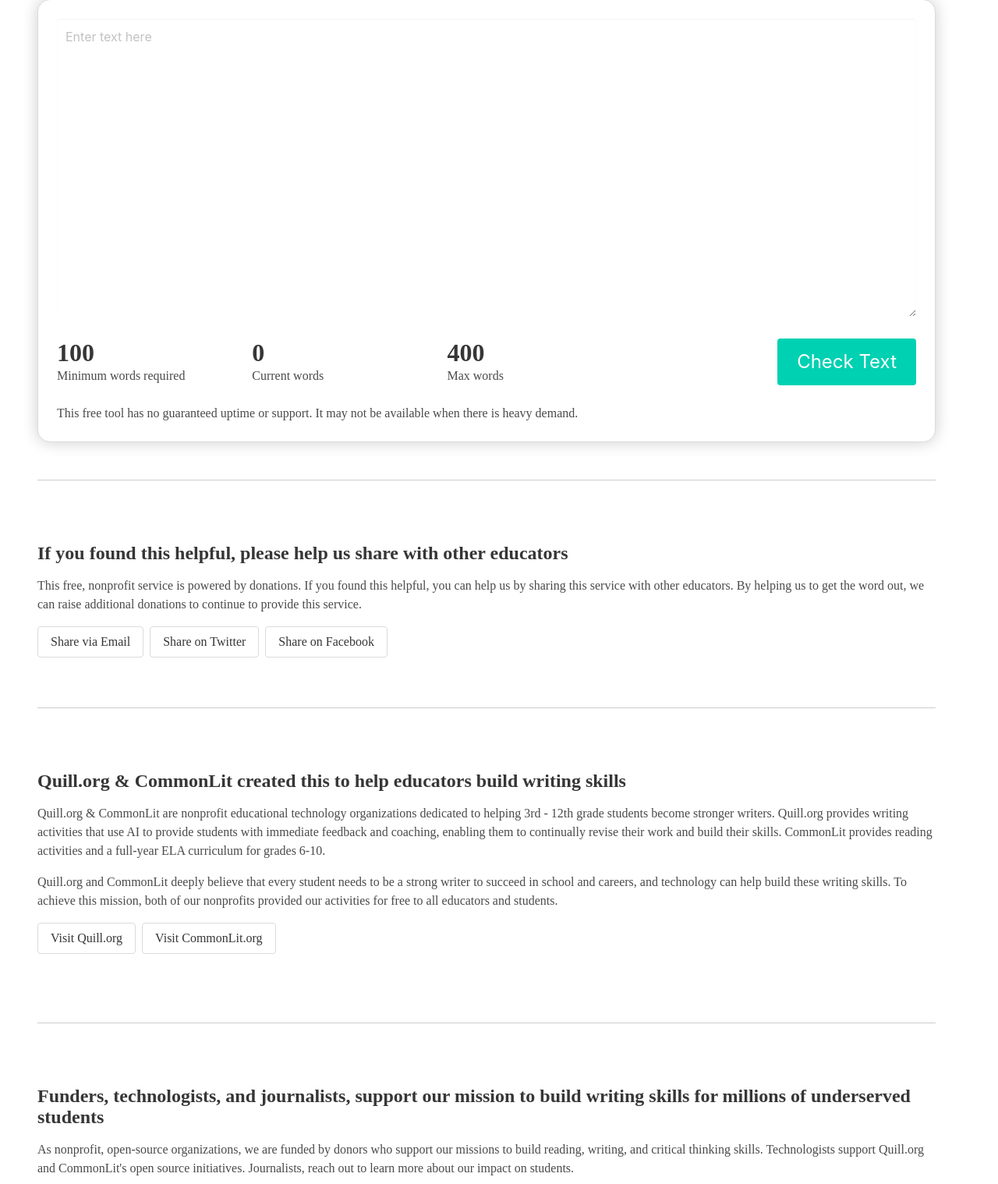
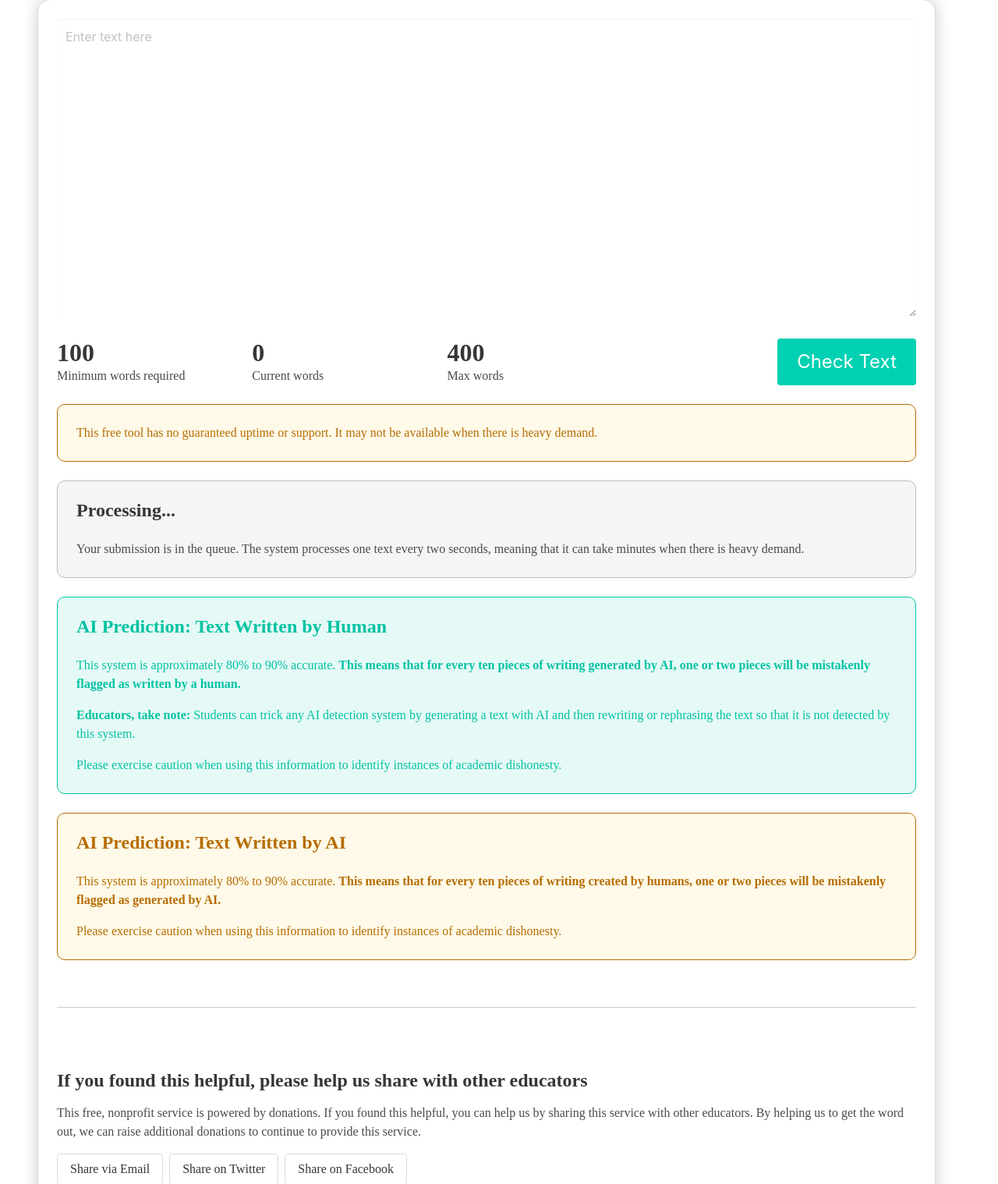
Before and after one commit to empirical-org/AI-Writing-Check, a Flask app: page / in a window 1280 px wide. Shown: the part 518-2036 px from the top of the page at 78% size. Run offline with Flask 2, Linux system fonts and the light colour scheme.

Commit message:
Add message boxes.

```diff
--- a/app/static/style.css
+++ b/app/static/style.css
@@ -48,3 +48,28 @@
 .counters {
   border-radius: 16px;
 }
+
+.processing {
+  border-radius: 10px;
+  background-color: rgba(156, 156, 156, 0.1);
+  border: 1px solid #BBBBBB;
+}
+.human {
+  border: 1px solid rgba(0, 194, 162, 1);
+  border-radius: 10px;
+  color: rgba(0, 194, 162, 1);
+  background-color: rgba(0, 194, 162, 0.1);
+}
+.human h3 {
+  color: rgba(0, 194, 162, 1);
+}
+.ai, .warning {
+  border: 1px solid rgba(182, 109, 0, 1);
+  border-radius: 10px;
+  color: rgba(182, 109, 0, 1);
+  background-color: rgba(253, 241, 198, 0.4);
+}
+
+.ai h3 {
+  color: rgba(182, 109, 0, 1);
+}
--- a/app/templates/index.html
+++ b/app/templates/index.html
@@ -63,10 +63,36 @@
         </div>
       </div>
       <div class='columns'>
-        <div class='column'>
-          This free tool has no guaranteed uptime or support. It may not be available when there is heavy demand.
+        <div class='column js-feedback'>
+          <div id="js-warning" class="p-5 warning content">
+            <p>This free tool has no guaranteed uptime or support. It may not be available when there is heavy demand.</p>
+          </div>
+          <div id="js-processing" class="p-5 processing content ">
+            <h3 class='title'>
+              Processing...
+            </h3>
+            <p>Your submission is in the queue. The system processes one text every two seconds, meaning that it can take minutes when there is heavy demand.</p>
+          </div>
+        <div id="js-human" class="p-5 human content">
+          <h3 class='title'>
+            AI Prediction: Text Written by Human
+          </h3>
+
+          <p>This system is approximately 80% to 90% accurate. <b>This means that for every ten pieces of writing generated by AI, one or two pieces will be mistakenly flagged as written by a human.</b></p>
+
+          <p><b>Educators, take note:</b> Students can trick any AI detection system by generating a text with AI and then rewriting or rephrasing the text so that it is not detected by this system.</p>
+
+          <p>Please exercise caution when using this information to identify instances of academic dishonesty.</p>
         </div>
+          <div id="js-ai" class="p-5 ai content">
+          <h3 class='title'>
+            AI Prediction: Text Written by AI
+          </h3>
 
+          <p>This system is approximately 80% to 90% accurate. <b>This means that for every ten pieces of writing created by humans, one or two pieces will be mistakenly flagged as generated by AI.</b></p>
+
+          <p>Please exercise caution when using this information to identify instances of academic dishonesty.</p>
+        </div>
       </div>
     </div>
     <section class='content mt-6'>
```
